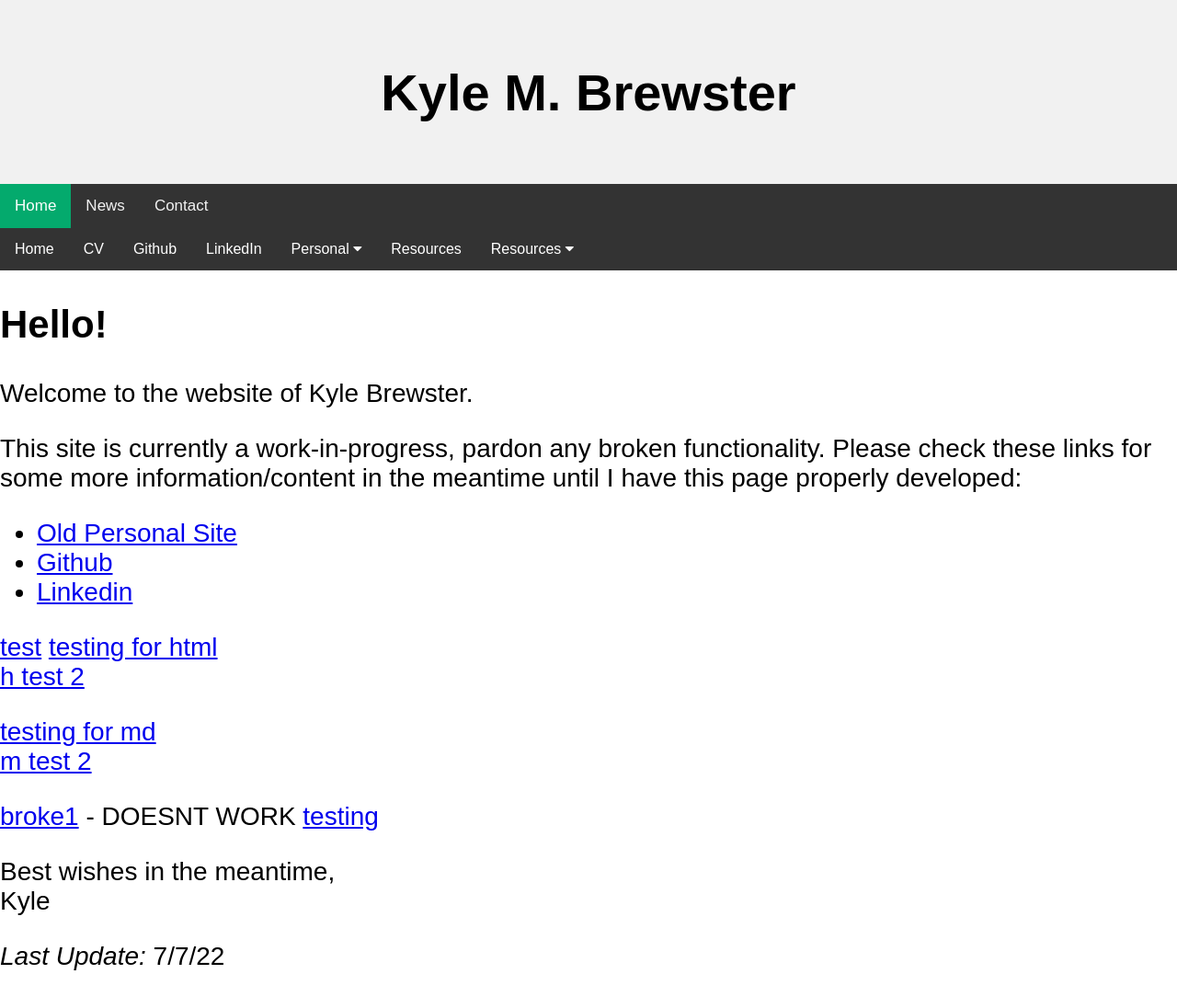
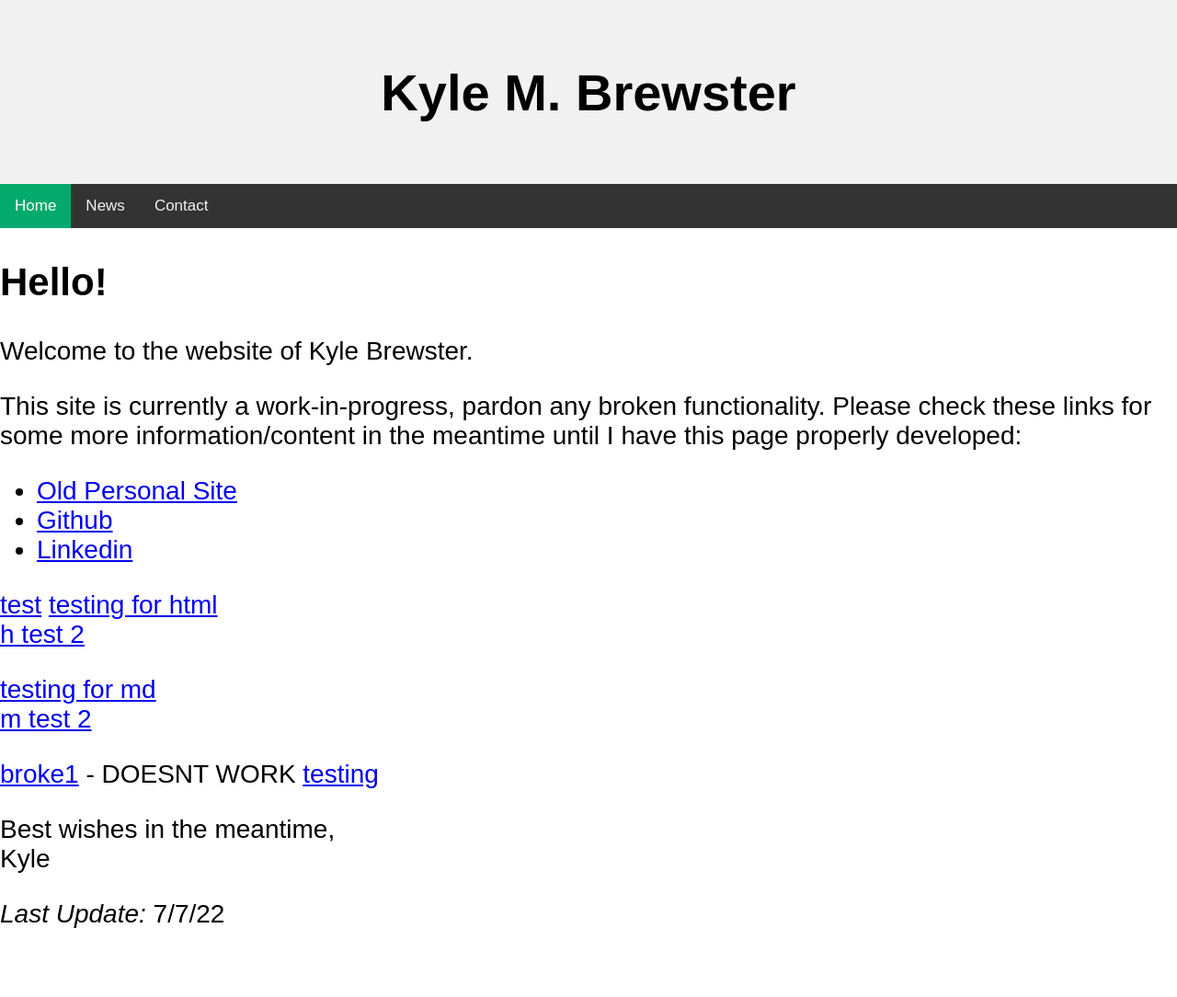
Before and after one commit to k-brew/personal-site, a Jekyll site: the page built from index.md, in a window 1280 px wide. Shown: the whole page at 92% size. Built offline with Jekyll 4.4.1, drawn with Linux system fonts in a browser that asks for light colours; nearby versions of some CDN libraries; after the commit the page ends 1038 px from its top, so only the background shows below that; some of the changed lines change nothing that is shown.

Commit message:
Update index.md

```diff
--- a/index.md
+++ b/index.md
@@ -2,124 +2,7 @@
 layout: default
 title: Kyle M. Brewster
 ---
-<html>
-<head>
-<meta name="viewport" content="width=device-width, initial-scale=1">
-<link rel="stylesheet" href="https://cdnjs.cloudflare.com/ajax/libs/font-awesome/4.7.0/css/font-awesome.min.css">
-<style>
-body {
-  font-family: Arial, Helvetica, sans-serif;
-}
 
-.navbar {
-  overflow: hidden;
-  background-color: #333;
-}
-
-.navbar a {
-  float: left;
-  font-size: 16px;
-  color: white;
-  text-align: center;
-  padding: 14px 16px;
-  text-decoration: none;
-}
-
-.dropdown {
-  float: left;
-  overflow: hidden;
-}
-
-.dropdown .dropbtn {
-  font-size: 16px;
-  border: none;
-  outline: none;
-  color: white;
-  padding: 14px 16px;
-  background-color: inherit;
-  font-family: inherit;
-  margin: 0;
-}
-
-.navbar a:hover, .dropdown:hover .dropbtn {
-  background-color: red;
-}
-
-.dropdown-content {
-  display: none;
-  position: absolute;
-  background-color: #f9f9f9;
-  min-width: 160px;
-  box-shadow: 0px 8px 16px 0px rgba(0,0,0,0.2);
-  z-index: 1;
-}
-
-.dropdown-content a {
-  float: none;
-  color: black;
-  padding: 12px 16px;
-  text-decoration: none;
-  display: block;
-  text-align: left;
-}
-
-.dropdown-content a:hover {
-  background-color: #ddd;
-}
-
-.dropdown:hover .dropdown-content {
-  display: block;
-}
-
-.content {
-  padding: 16px;
-}
-
-.sticky {
-  position: fixed;
-  top: 0;
-  width: 100%;
-}
-
-.sticky + .content {
-  padding-top: 60px;
-}
-
-</style>
-</head>
-<body>
-
-<div class="navbar">
-  <a href="#Home">Home</a>
-  <a href="#">CV</a>
-  <a href="https://github.com/k-brew">Github</a>
-  <a href="#">LinkedIn</a>
-
-   <div class="dropdown">
-    <button class="dropbtn">Personal
-      <i class="fa fa-caret-down"></i>
-    </button>
-    <div class="dropdown-content">
-      <a href="#">About Ne</a>
-      <a href="#">Goals</a>
-      <a href="#">Influences</a>
-      <a href="#"><i>Coming soon!</i></a>
-    </div></div>
-
-  <a href="#goals">Resources</a>
-    <div class="dropdown">
-    <button class="dropbtn">Resources
-      <i class="fa fa-caret-down"></i>
-    </button>
-    <div class="dropdown-content">
-      <a href="#">Tutoring</a>
-      <a href="#">Reference Material</a>
-      <a href="#">Software Recommendations</a>
-    </div>
-  </div>
-</div>
-</body>
-</html>
 
 ## Hello!
 
```
